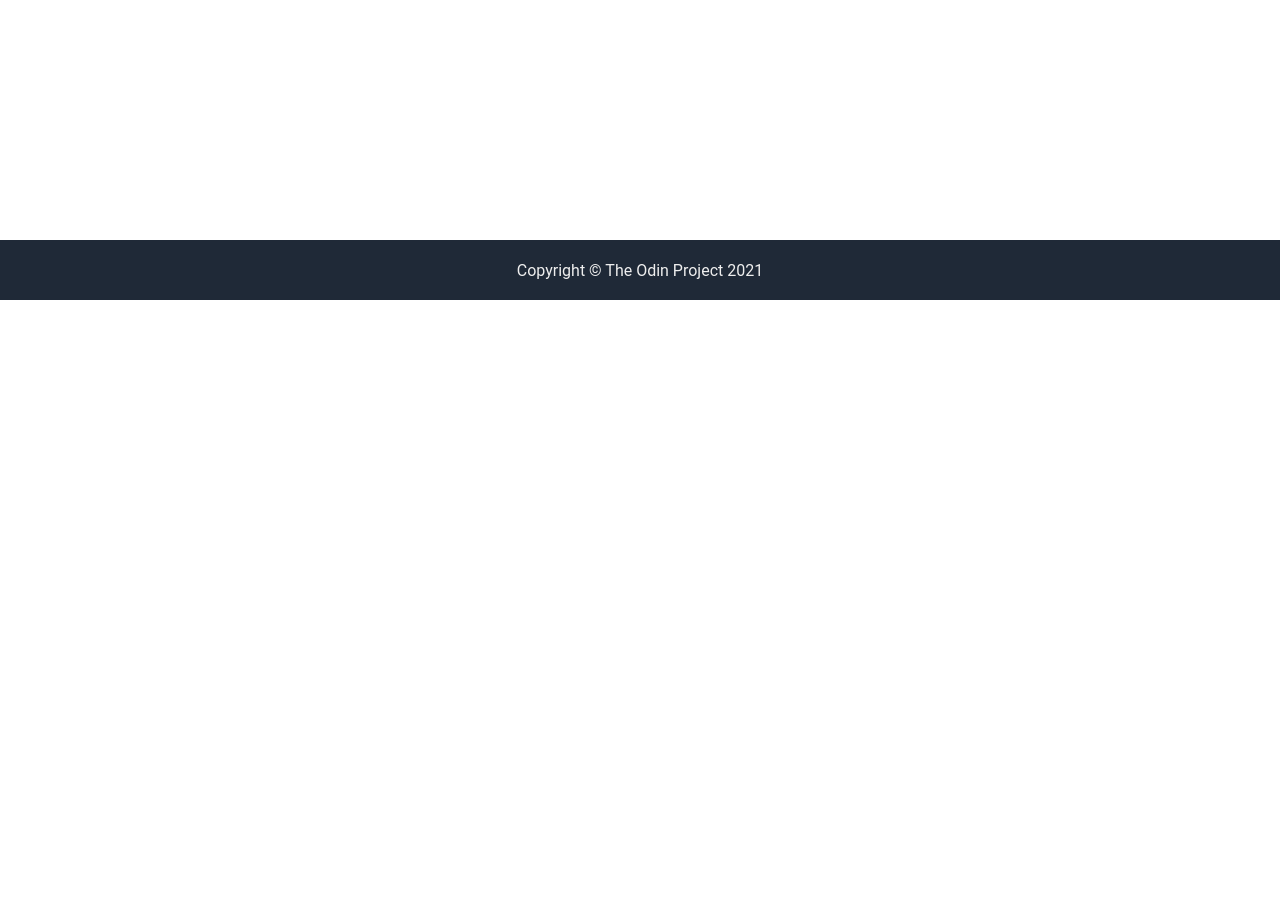
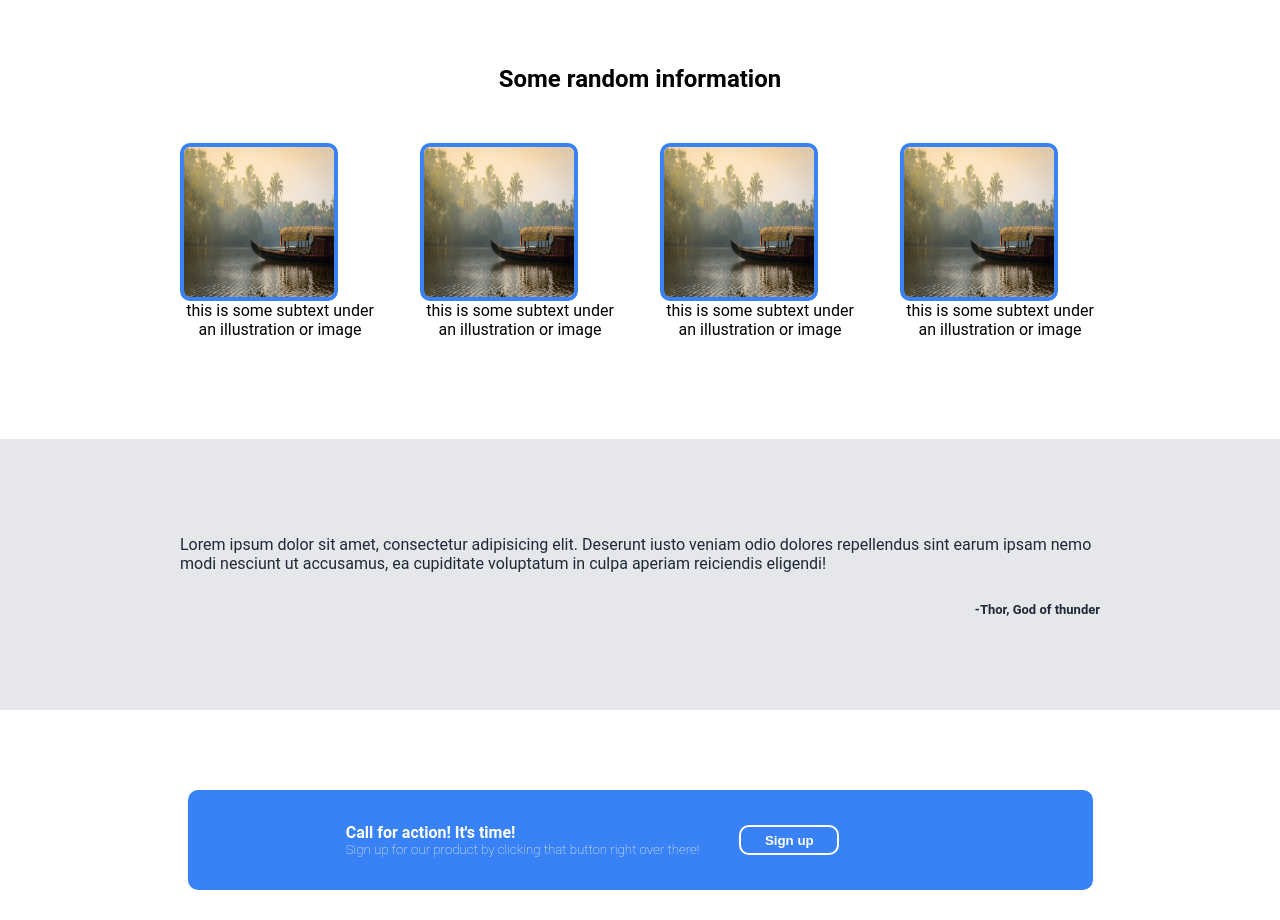
Before and after one commit to nidhinanil/Landing-page, a plain HTML site: page index.html in a window 1280 px wide. Shown: the part 500-1420 px from the top of the page. Before the commit the page ends 800 px from the top, so only its background shows below. Drawn offline with Linux system fonts and the light colour scheme.

Commit message:
Build website basic template
Changes in html and css

Basic structure or template  of the website is builded and styling is
applied and website is ready for further optimization and customization
for implementing the content based on the theme kerala tourism

```diff
--- a/index.html
+++ b/index.html
@@ -7,15 +7,69 @@
     <link rel="stylesheet" href="./style.css" >
 </head>
 <body>
-    <div class="header">
+
+     <!--Header-->
+     <div class="header">
         <div class="logo"> Header Logo </div>
         <ul class="right-links">
             <li><a href="#"></a>Header link one</li>
             <li><a href="#"></a>Header Link two</li>
             <li><a href="#"></a>Header link three</li>
         </ul>
+     </div>
+
+     <!--Starting section-->
+     <div class="start">
+     <div class="text">
+        <h1>This website is awesome</h1>
+        <p>Lorem ipsum, dolor sit amet consectetur adipisicing elit. Doloribus perferendis officiis velit, eius placeat assumenda. Ipsam facere modi ratione rerum distinctio quae asperiores totam, doloribus hic quidem debitis dolor minus!</p>
+        <button>Sign up</button>
     </div>
-    <div class="content"></div>
+     <div class="image ">
+        <img src="./images/klr1.jpg" style="width: 500px; ;" alt="this is img placeholder ">
+     </div>
+     </div>
+
+     <!--Middle section-->
+     <div class="middle"><h2>Some random information</h2></div>
+        <div class="container">
+            <div class="imgcontainer">
+                <img src="./images/klr1.jpg" alt="Images">
+                <div class="img text">this is some subtext under an illustration or image</div>
+            </div>
+            <div class="imgcontainer">
+                <img src="./images/klr1.jpg" alt="Images">
+                <div class="img text">this is some subtext under an illustration or image</div>
+            </div>
+            <div class="imgcontainer">
+                <img src="./images/klr1.jpg" alt="Images">
+                <div class="img text">this is some subtext under an illustration or image</div>
+            </div>
+            <div class="imgcontainer">
+                <img src="./images/klr1.jpg" alt="Images">
+                <div class="img text">this is some subtext under an illustration or image</div>
+            </div>
+        </div>
+
+     <!--Quote Section -->
+     <div class="quote">
+        <p>Lorem ipsum dolor sit amet, consectetur adipisicing elit. Deserunt iusto veniam odio dolores repellendus sint earum ipsam nemo modi nesciunt ut accusamus, ea cupiditate voluptatum in culpa aperiam reiciendis eligendi!</p>
+        <h3 style="font-size: small; align-self: flex-end;">-Thor, God of thunder</h3>
+     </div>
+
+     <!--Action section -->
+    <div class="end">
+        <div class="container">
+            <div class="model">
+            <div class="action" style="font-weight: bold;">Call for action! It's time!</div>
+            <div class="text" style="font-weight:lighter; font-size: smaller;" >Sign up for our product by clicking that button right over there!</div>
+            </div>
+            <button class="signup" style="border: 2px solid white;">Sign up</button>
+        </div>
+    </div>
+
+ <!--Footer-->
     <div class="footer">Copyright © The Odin Project 2021</div>
+
 </body>
 </html>
--- a/style.css
+++ b/style.css
@@ -3,13 +3,18 @@
 body
  {
     display: flex;
+    display: inline-block;
     flex-direction: column;
     font-family: Roboto, sans-serif;
+    margin: 0;
+    padding: 0;
  }
 
+ /* Header */
  .header
  {
     display: flex;
+    flex-flow: row wrap;
     position: fixed;
     align-items: center;
     justify-content: space-around;
@@ -18,14 +23,132 @@ color: white;
     left: 0;
     right: 0;
     top: 0;
-padding: 8px;
+    padding: 5px;
     background:#1f2937;
  }
 
+ ul
+{
+    display: flex;
+    flex-flow: row wrap;
+    gap: 20px;
+    list-style: none;
+}
+
+ /* Starting section */
+ .start
+ {
+    display: flex;
+    flex-wrap: row wrap;
+    gap: 50px;
+    background:#1f2937;
+    color: white;
+    margin-top: 50px;
+    padding: 80px;
+
+ }
+
+
+ /* Middle section */
+ .middle
+ {
+    display: flex;
+    align-items: center;
+    justify-content: center;
+    margin-top: 50px;
+ }
+
+ .container
+ {
+    display: flex;
+    align-items: center;
+    justify-content: center;
+    gap: 40px;
+    padding-top: 30px;
+    padding-left: 180px;
+    padding-right: 180px;
+    padding-bottom: 100px;
+ }
+
+.imgcontainer
+{
+  display: flex;
+  flex-flow: column wrap;
+  text-align: center;
+
+}
+
+.imgcontainer img
+{
+  border-radius: 10px;
+  border: 4px solid #3882f6;
+  width: 150px;
+  height: 150px;
+}
+
+/* Quote section */
+.quote
+{
+  display: flex;
+  flex-direction: column;
+  justify-content: center;
+  align-items: center;
+  padding-top: 80px;
+  padding-left: 180px;
+  padding-right: 180px;
+  padding-bottom: 80px;
+
+  font-style: 36px light italic;
+  color: #1f2937;
+  background: #E5E7EB;
+}
+
+/* Action section */
+.end
+{
+display: flex;
+align-items: center;
+justify-content: center;
+background: white;
+color: white;
+margin-top: 80px;
+margin-bottom: 140px;
+}
+.end .container
+{
+display: flex;
+background: #3882f6;
+border-radius: 10px;
+height: 50px;
+width: 800px;
+padding-top: 25px;
+padding-left: 5px;
+padding-right: 100px;
+padding-bottom: 25px;
+
+}
+.model
+{
+display: flex;
+flex-flow:column wrap;
+}
+
+/* Buttons */
+button
+{
+  font-weight: bold;
+  color: white;
+  background: #3882f6;
+  border-radius: 10px;
+  border: 1px solid #3882f6;
+  height: 30px;
+  width: 100px;
+}
+
+/* Footer */
 .footer
  {
   color: #eee;
-  position: fixed;
   bottom: 0;
   left: 0;
   right: 0;
@@ -37,10 +160,3 @@ background:#1f2937;
   justify-content: center;
   background:#1f2937;
  }
-
-ul
-{
-    display: flex;
-    gap: 20px;
-    list-style: none;
-}
```
Also changed, not shown: images/klr1.jpg (added). Lines whose indentation alone changed are shown as unchanged.
